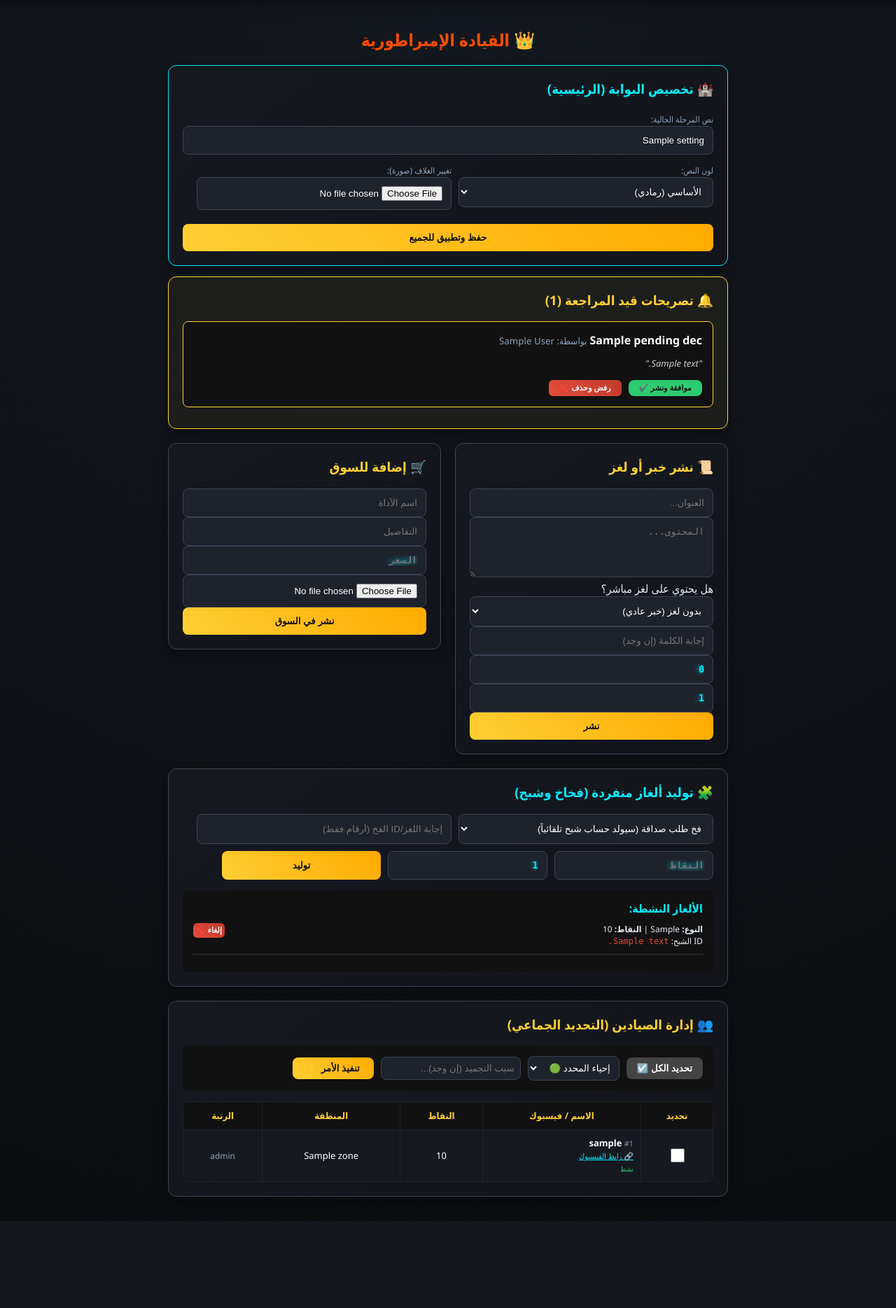
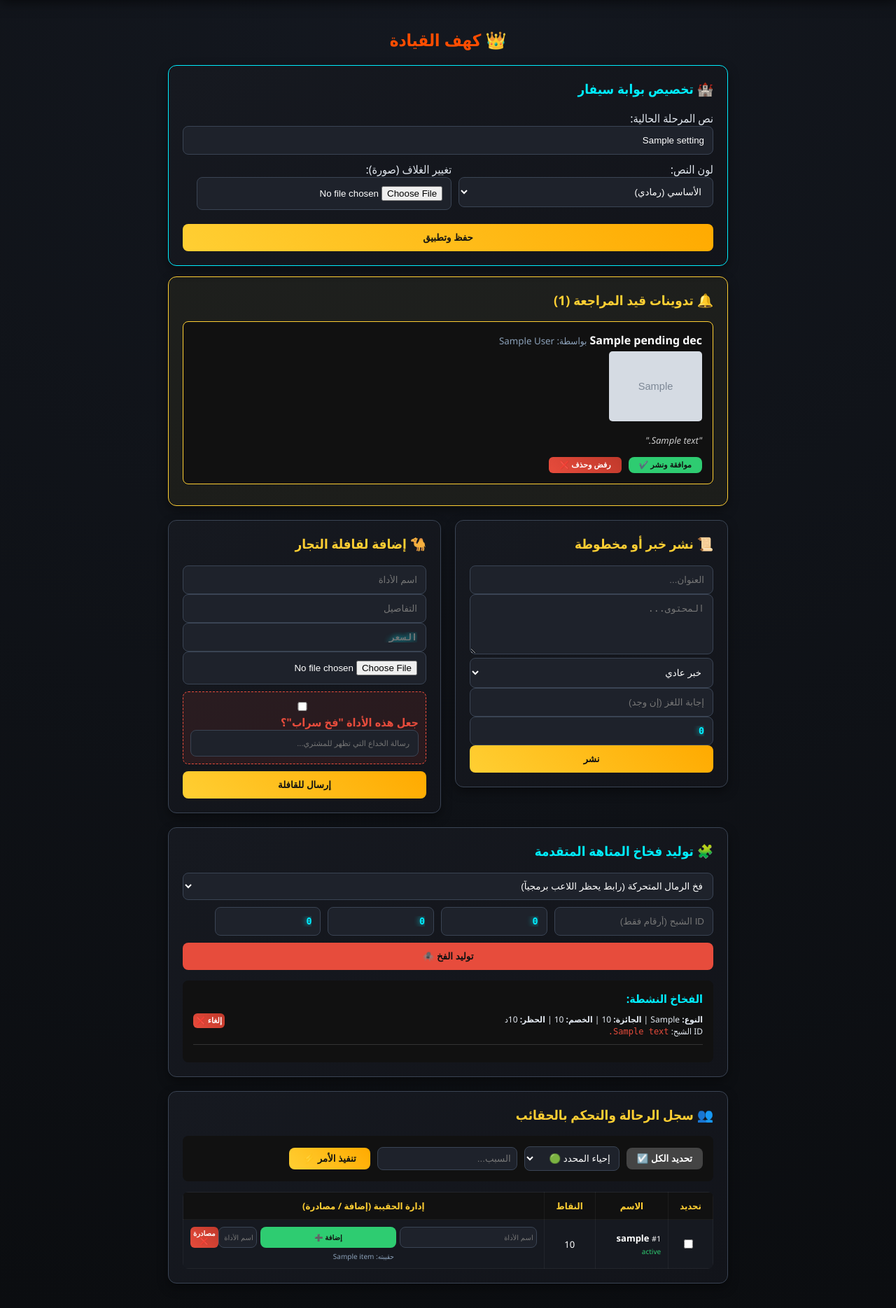
Before and after one commit to willia2minerva-a11y/Borj-Al-Sayd, a Flask app: template templates/admin.html in a window 1280 px wide. Shown: the part 64-1933 px from the top of the page at 70% size. Before the commit the page ends 1809 px from the top, so only its background shows below. Run offline with Flask 2, Linux system fonts and the light colour scheme; the template is opened without the code that fills it: most values are stand-ins (such as "Sample title", 1, 10 or a date in 2020); grey boxes marked "Sample" are stand-in pictures.

Commit message:
Update admin.html

```diff
--- a/templates/admin.html
+++ b/templates/admin.html
@@ -1,44 +1,35 @@
 {% extends 'base.html' %}
 {% block content %}
-<h2 style="color: var(--zone-5-fire); text-align: center;">👑 القيادة الإمبراطورية</h2>
+<h2 style="color: var(--zone-5-fire); text-align: center;">👑 كهف القيادة</h2>
 
 <div class="hunter-card" style="border-color: var(--zone-4-diamond);">
-    <h3 style="color: var(--zone-4-diamond); margin-top: 0;">🏰 تخصيص البوابة (الرئيسية)</h3>
+    <h3 style="color: var(--zone-4-diamond); margin-top: 0;">🏰 تخصيص بوابة سيفار</h3>
     <form method="POST" enctype="multipart/form-data" style="display: flex; flex-wrap: wrap; gap: 10px;">
         <input type="hidden" name="action" value="update_home_settings">
-
-        <div style="width: 100%;">
-            <label style="font-size: 12px; color: var(--text-muted);">نص المرحلة الحالية:</label>
-            <input type="text" name="home_title" value="{{ settings.home_title if settings else 'البوابة' }}" required>
-        </div>
-
+        <div style="width: 100%;"><label>نص المرحلة الحالية:</label><input type="text" name="home_title" value="{{ settings.home_title if settings else 'البوابة' }}" required></div>
         <div style="width: 48%;">
-            <label style="font-size: 12px; color: var(--text-muted);">لون النص:</label>
+            <label>لون النص:</label>
             <select name="home_color">
                 <option value="var(--zone-0-black)">الأساسي (رمادي)</option>
-                <option value="var(--zone-1-wood)">الطابق 1 (خشبي)</option>
-                <option value="var(--zone-2-silver)">الطابق 2 (فضي)</option>
-                <option value="var(--zone-3-gold)">الطابق 3 (ذهبي)</option>
-                <option value="var(--zone-4-diamond)">الطابق 4 (ألماسي)</option>
-                <option value="var(--zone-5-fire)">الطابق 5 (ناري)</option>
+                <option value="var(--zone-1-wood)">كهف 1 (خشبي)</option>
+                <option value="var(--zone-2-silver)">كهف 2 (فضي)</option>
+                <option value="var(--zone-3-gold)">كهف 3 (ذهبي)</option>
+                <option value="var(--zone-4-diamond)">كهف 4 (ألماسي)</option>
+                <option value="var(--zone-5-fire)">نار سيفار (أحمر)</option>
             </select>
         </div>
-
-        <div style="width: 48%;">
-            <label style="font-size: 12px; color: var(--text-muted);">تغيير الغلاف (صورة):</label>
-            <input type="file" name="banner_file" accept="image/*">
-        </div>
-
-        <button type="submit" class="btn-primary" style="margin-top: 10px;">حفظ وتطبيق للجميع</button>
+        <div style="width: 48%;"><label>تغيير الغلاف (صورة):</label><input type="file" name="banner_file" accept="image/*"></div>
+        <button type="submit" class="btn-primary" style="margin-top: 10px;">حفظ وتطبيق</button>
     </form>
 </div>
 
 {% if pending_decs %}
 <div class="hunter-card" style="border-color: var(--zone-3-gold); background: rgba(255,207,51,0.05);">
-    <h3 style="color: var(--zone-3-gold); margin-top: 0;">🔔 تصريحات قيد المراجعة ({{ pending_decs.count() }})</h3>
+    <h3 style="color: var(--zone-3-gold); margin-top: 0;">🔔 تدوينات قيد المراجعة ({{ pending_decs.count() }})</h3>
     {% for pd in pending_decs %}
         <div style="background: #111; padding: 15px; border-radius: 8px; margin-bottom: 10px; border: 1px solid var(--zone-3-gold);">
             <strong style="color: #fff;">{{ pd.title }}</strong> <small style="color: var(--text-muted);">بواسطة: {{ pd.author }}</small>
+            {% if pd.image_data %}<br><img src="{{ pd.image_data }}" style="max-height: 100px; border-radius: 5px; margin-top: 5px;">{% endif %}
             <p style="font-style: italic; color: #ccc; font-size: 13px;">"{{ pd.content }}"</p>
             <div style="display: flex; gap: 10px;">
                 <form method="POST" action="/approve_dec/{{ pd.id }}" style="margin:0;"><button type="submit" class="btn-primary" style="padding: 5px 15px; font-size: 11px; background: #2ecc71;">موافقة ونشر ✔️</button></form>
@@ -51,60 +42,66 @@
 
 <div class="admin-grid" style="margin-top: 20px;">
     <div class="hunter-card" style="margin:0;">
-        <h3 style="color: var(--zone-3-gold); margin-top: 0;">📜 نشر خبر أو لغز</h3>
+        <h3 style="color: var(--zone-3-gold); margin-top: 0;">📜 نشر خبر أو مخطوطة</h3>
         <form method="POST">
             <input type="hidden" name="action" value="add_news">
             <input type="text" name="title" placeholder="العنوان..." required>
             <textarea name="content" rows="4" placeholder="المحتوى..." required></textarea>
-            <label>هل يحتوي على لغز مباشر؟</label>
             <select name="puzzle_type">
-                <option value="none">بدون لغز (خبر عادي)</option>
+                <option value="none">خبر عادي</option>
                 <option value="secret_word">لغز الكلمة (مربع إدخال)</option>
-                <option value="sequence">الكلمات المتسلسلة (HTML)</option>
             </select>
-            <input type="text" name="puzzle_answer" placeholder="إجابة الكلمة (إن وجد)">
-            <input type="number" name="reward_points" placeholder="جائزة النقاط" value="0">
-            <input type="number" name="max_winners" placeholder="عدد الفائزين المسموح" value="1">
+            <input type="text" name="puzzle_answer" placeholder="إجابة اللغز (إن وجد)">
+            <input type="number" name="reward_points" placeholder="النقاط" value="0">
             <button type="submit" class="btn-primary">نشر</button>
         </form>
     </div>
 
     <div class="hunter-card" style="margin:0;">
-        <h3 style="color: var(--zone-3-gold); margin-top: 0;">🛒 إضافة للسوق</h3>
+        <h3 style="color: var(--zone-3-gold); margin-top: 0;">🐪 إضافة لقافلة التجار</h3>
         <form method="POST" enctype="multipart/form-data">
             <input type="hidden" name="action" value="add_store_item">
             <input type="text" name="item_name" placeholder="اسم الأداة" required>
             <input type="text" name="item_desc" placeholder="التفاصيل" required>
             <input type="number" name="item_price" placeholder="السعر" required>
             <input type="file" name="item_image" accept="image/*">
-            <button type="submit" class="btn-primary">نشر في السوق</button>
+
+            <div style="background: rgba(231, 76, 60, 0.1); padding: 10px; border: 1px dashed #e74c3c; border-radius: 8px; margin: 10px 0;">
+                <label style="color: #e74c3c; font-weight: bold;"><input type="checkbox" name="is_mirage"> جعل هذه الأداة "فخ سراب"؟</label>
+                <input type="text" name="mirage_message" placeholder="رسالة الخداع التي تظهر للمشتري..." style="font-size: 11px;">
+            </div>
+            <button type="submit" class="btn-primary">إرسال للقافلة</button>
         </form>
     </div>
 </div>
 
 <div class="hunter-card" style="margin-top:20px;">
-    <h3 style="color: var(--zone-4-diamond); margin-top: 0;">🧩 توليد ألغاز منفردة (فخاخ وشبح)</h3>
+    <h3 style="color: var(--zone-4-diamond); margin-top: 0;">🧩 توليد فخاخ المتاهة المتقدمة</h3>
     <form method="POST" style="display:flex; gap:10px; flex-wrap:wrap;">
         <input type="hidden" name="action" value="add_standalone_puzzle">
-        <select name="puzzle_type" style="width:48%;">
-            <option value="fake_account">فخ طلب صداقة (سيولد حساب شبح تلقائياً)</option>
-            <option value="secret_link">توليد رابط سري</option>
-            <option value="multi_click">لغز الضغط المتكرر</option>
+        <select name="puzzle_type" style="width:100%; padding: 10px;">
+            <option value="quicksand_trap">فخ الرمال المتحركة (رابط يحظر اللاعب برمجياً)</option>
+            <option value="cursed_ghost">الشبح الملعون (يولد ID شبح يخصم النقاط عند اصطياده)</option>
+            <option value="fake_account">الشبح الطيب (يولد ID شبح يعطي نقاط)</option>
+            <option value="secret_link">الرابط السري الطيب (يعطي نقاط)</option>
+            <option value="multi_click">لغز الكلمة المخفية (ضغط متكرر)</option>
         </select>
-        <input type="text" name="puzzle_answer" placeholder="إجابة اللغز/ID الفخ (أرقام فقط)" style="width:48%;" required>
-        <input type="number" name="reward_points" placeholder="النقاط" style="width:30%;">
-        <input type="number" name="max_winners" placeholder="عدد الفائزين" value="1" style="width:30%;">
-        <button type="submit" class="btn-primary" style="width:30%;">توليد</button>
+
+        <input type="text" name="puzzle_answer" placeholder="ID الشبح (أرقام فقط)" style="width:30%;" required>
+        <input type="number" name="reward_points" placeholder="نقاط الجائزة" value="0" style="width:20%;">
+        <input type="number" name="trap_penalty" placeholder="نقاط الخصم (للملعون)" value="0" style="width:20%;">
+        <input type="number" name="trap_duration" placeholder="مدة الحظر بالدقائق (للرمال)" value="0" style="width:20%;">
+        <button type="submit" class="btn-primary" style="width:100%; background: #e74c3c;">توليد الفخ 🕷️</button>
     </form>
 
     {% if hidden_puzzles %}
     <div style="background:#111; padding:15px; margin-top:15px; border-radius: 8px;">
-        <h4 style="margin:0 0 10px 0; color: var(--zone-4-diamond);">الألغاز النشطة:</h4>
+        <h4 style="margin:0 0 10px 0; color: var(--zone-4-diamond);">الفخاخ النشطة:</h4>
         {% for p in hidden_puzzles %}
             <div style="font-size:12px; border-bottom:1px solid #333; padding-bottom:10px; margin-bottom:10px; display: flex; justify-content: space-between;">
                 <div>
-                    <strong>النوع:</strong> {{ p.puzzle_type }} | <strong>النقاط:</strong> {{ p.reward_points }}<br>
-                    {% if p.puzzle_type == 'secret_link' %} كود الرابط: <code style="color:var(--zone-4-diamond); user-select:all;">/secret_link/{{ p.id }}</code>
+                    <strong>النوع:</strong> {{ p.puzzle_type }} | <strong>الجائزة:</strong> {{ p.reward_points }} | <strong>الخصم:</strong> {{ p.trap_penalty_points }} | <strong>الحظر:</strong> {{ p.trap_duration_minutes }}د<br>
+                    {% if p.puzzle_type in ['secret_link', 'quicksand_trap'] %} كود الرابط: <code style="color:var(--zone-4-diamond); user-select:all;">/secret_link/{{ p.id }}</code>
                     {% elif p.puzzle_type == 'multi_click' %} كود الكلمة: <code style="color:var(--zone-4-diamond); user-select:all;">&lt;span class="multi-click-word" data-id="{{ p.id }}" data-target="5"&gt;الكلمة هنا&lt;/span&gt;</code>
                     {% else %} ID الشبح: <code style="color:#e74c3c;">{{ p.puzzle_answer }}</code> {% endif %}
                 </div>
@@ -116,54 +113,54 @@
 </div>
 
 <div class="hunter-card" style="overflow-x: auto; margin-top: 20px;">
-    <h3 style="color: var(--zone-3-gold); margin-top: 0;">👥 إدارة الصيادين (التحديد الجماعي)</h3>
+    <h3 style="color: var(--zone-3-gold); margin-top: 0;">👥 سجل الرحالة والتحكم بالحقائب</h3>
 
     <form method="POST">
         <input type="hidden" name="action" value="bulk_action">
-
         <div style="display:flex; gap:10px; margin-bottom:15px; background:#111; padding:15px; border-radius:8px; align-items: center; flex-wrap: wrap;">
             <button type="button" onclick="document.querySelectorAll('.user-cb').forEach(c => c.checked = !c.checked)" class="btn-primary" style="background:#444; width:auto; padding: 8px 15px; color:#fff;">تحديد الكل ☑️</button>
             <select name="bulk_type" style="width: auto; padding: 8px;">
                 <option value="activate">إحياء المحدد 🟢</option>
-                <option value="freeze">تجميد المحدد 💀</option>
+                <option value="freeze">تجميد المحدد 🧊</option>
+                <option value="eliminate">إقصاء للمقبرة 💀</option>
             </select>
-            <input type="text" name="bulk_reason" placeholder="سبب التجميد (إن وجد)..." style="width: 200px; padding: 8px;">
-            <button type="submit" class="btn-primary" style="width: auto; padding: 8px 20px;" onclick="return confirm('تنفيذ الإجراء على جميع المحددين؟');">تنفيذ الأمر ⚡</button>
+            <input type="text" name="bulk_reason" placeholder="السبب..." style="width: 200px; padding: 8px;">
+            <button type="submit" class="btn-primary" style="width: auto; padding: 8px 20px;">تنفيذ الأمر ⚡</button>
         </div>
 
         <table>
             <tr>
                 <th>تحديد</th>
-                <th>الاسم / فيسبوك</th>
+                <th>الاسم</th>
                 <th>النقاط</th>
-                <th>المنطقة</th>
-                <th>الرتبة</th>
+                <th>إدارة الحقيبة (إضافة / مصادرة)</th>
             </tr>
             {% for u in users %}
             <tr>
-                <td>
-                    {% if u.hunter_id != 1000 %}
-                        <input type="checkbox" name="selected_users" value="{{ u.id }}" class="user-cb" style="width: 20px; height: 20px;">
-                    {% endif %}
+                <td>{% if u.hunter_id != 1000 %}<input type="checkbox" name="selected_users" value="{{ u.id }}" class="user-cb">{% endif %}</td>
+                <td style="text-align: right;">
+                    <strong>{{ u.username }}</strong> <small>#{{ u.hunter_id }}</small>
+                    <br><span style="font-size: 10px; color: {{ '#2ecc71' if u.status=='active' else '#e74c3c' }};">{{ u.status }}</span>
                 </td>
+                <td>{{ u.points }}</td>
 
-                <td style="color:#fff; text-align: right;">
-                    <strong>{{ u.username }}</strong> <small style="color: var(--text-muted);">#{{ u.hunter_id }}</small>
-                    {% if u.facebook_link %}
-                        <br><a href="{{ u.facebook_link }}" target="_blank" style="color: var(--zone-4-diamond); font-size: 11px; text-decoration: underline;">🔗 رابط الفيسبوك</a>
-                    {% endif %}
-                    <br><span style="font-size: 10px; color: {{ '#2ecc71' if u.status=='active' else '#e74c3c' }};">{{ 'نشط' if u.status=='active' else 'مجمد' }}</span>
-                </td>
+                <td style="min-width: 200px;">
+                    <div style="display: flex; gap: 5px;">
+                        <form method="POST" style="margin: 0; display: flex; width: 50%;">
+                            <input type="hidden" name="action" value="add_inventory">
+                            <input type="hidden" name="user_id" value="{{ u.id }}">
+                            <input type="text" name="item_name" placeholder="اسم الأداة" required style="padding: 4px; font-size: 10px;">
+                            <button type="submit" class="btn-primary" style="padding: 4px; background: #2ecc71; font-size: 10px;">إضافة ➕</button>
+                        </form>
 
-                <td>{{ u.points }}</td>
-                <td>{{ u.zone }}</td>
-
-                <td>
-                    {% if u.hunter_id == 1000 %}
-                        <span style="color: var(--zone-3-gold); font-weight:bold;">👑 الإمبراطور</span>
-                    {% else %}
-                        <span style="color: var(--text-muted); font-size: 12px;">{{ u.role }}</span>
-                    {% endif %}
+                        <form method="POST" style="margin: 0; display: flex; width: 50%;">
+                            <input type="hidden" name="action" value="remove_inventory">
+                            <input type="hidden" name="user_id" value="{{ u.id }}">
+                            <input type="text" name="item_name" placeholder="اسم الأداة" required style="padding: 4px; font-size: 10px;">
+                            <button type="submit" class="btn-danger" style="padding: 4px; font-size: 10px;">مصادرة ❌</button>
+                        </form>
+                    </div>
+                    <div style="font-size: 10px; color: var(--text-muted); margin-top: 5px;">حقيبته: {{ u.inventory | join(', ') if u.inventory else 'فارغة' }}</div>
                 </td>
             </tr>
             {% endfor %}
```
